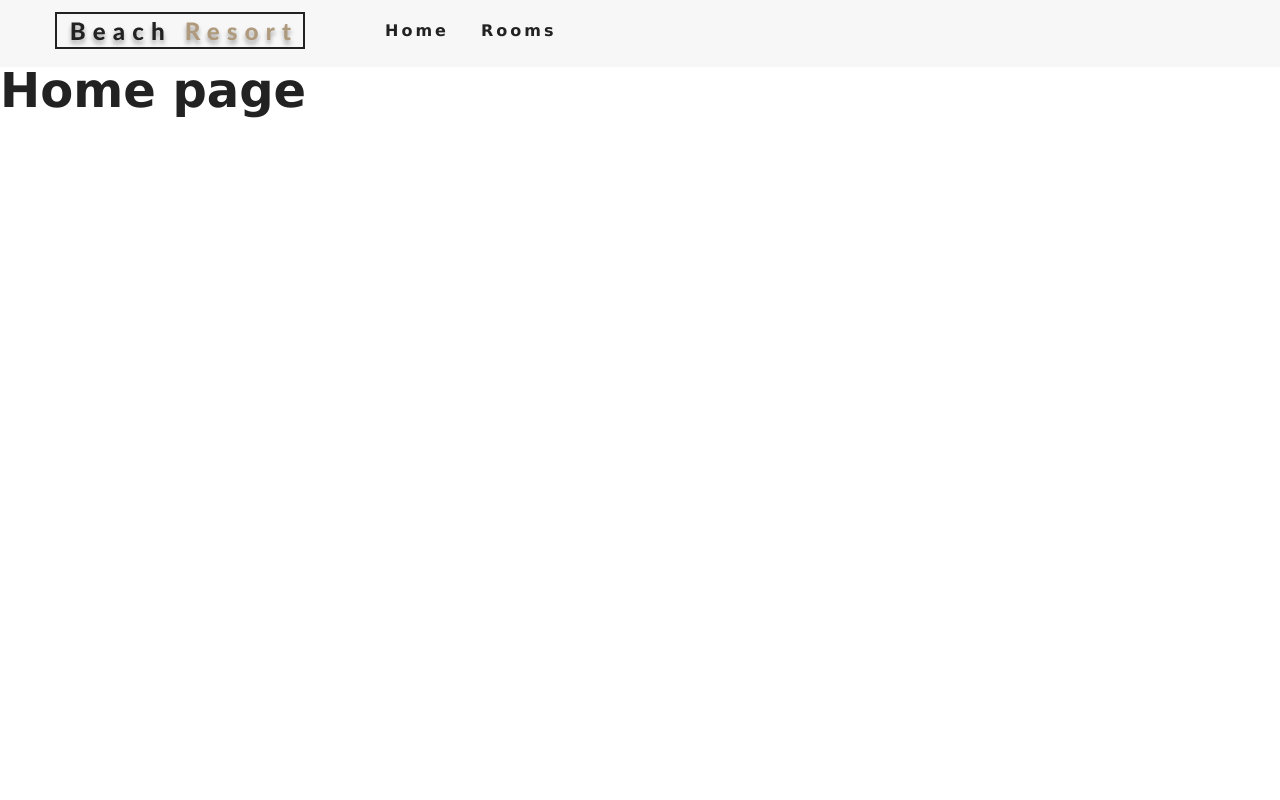
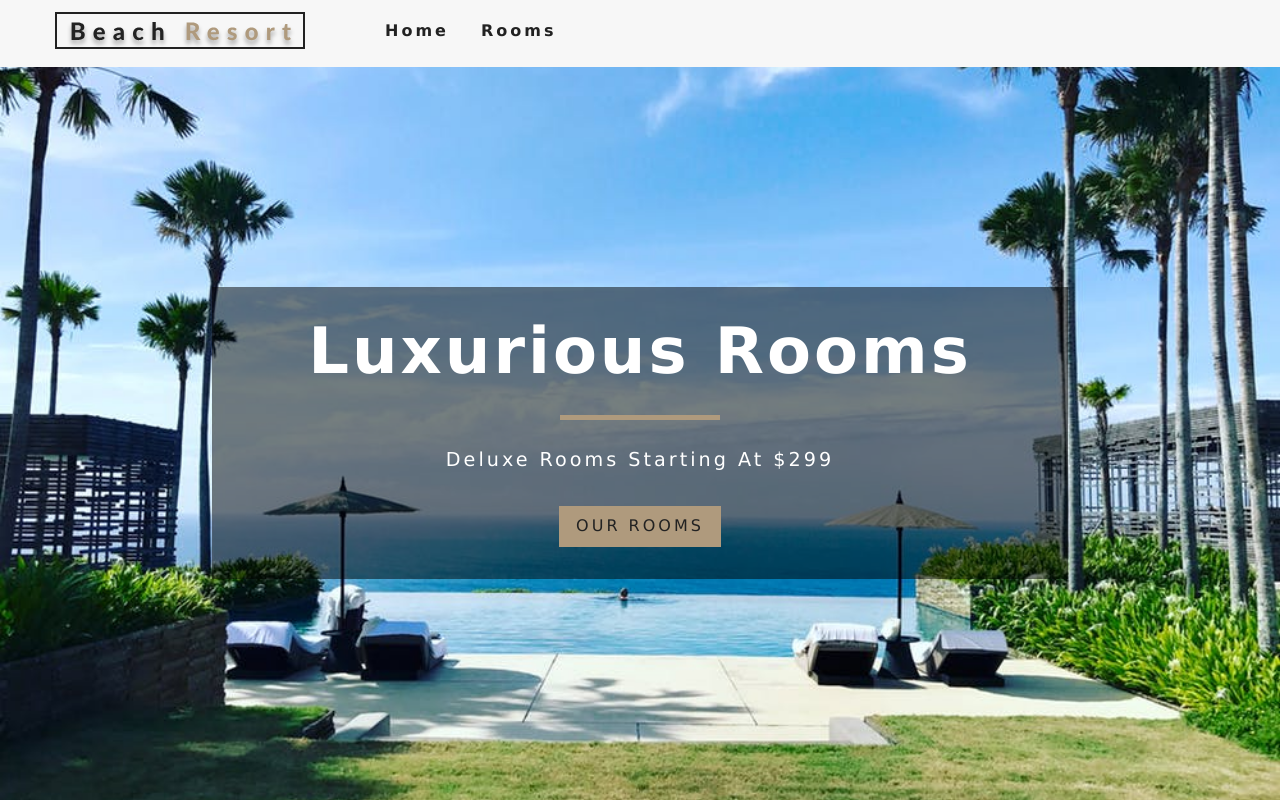
Before and after one commit to sergKenne/react-beach-booking-house-app, a React app: page / in a window 1280 px wide. Built offline with nearby package versions, Linux system fonts and the light colour scheme.

Commit message:
creatt hero and child Banner component

```diff
--- a/package.json
+++ b/package.json
@@ -19,6 +19,7 @@
     "file-loader": "^6.0.0",
     "html-webpack-plugin": "^4.3.0",
     "style-loader": "^1.2.1",
+    "url-loader": "^4.1.0",
     "webpack": "^4.44.1",
     "webpack-cli": "^3.3.12",
     "webpack-dev-server": "^3.11.0"
--- /dev/null
+++ b/src/components/Banner.js
@@ -0,0 +1,14 @@
+import React from 'react'
+
+const Banner = ({children, title, subtitle}) => {
+    return (
+        <div className="banner">
+            <h1>{title}</h1>
+            <div></div>
+            <p>{subtitle}</p>
+            {children }
+        </div>
+    )
+}
+
+export default Banner
--- /dev/null
+++ b/src/components/Hero.js
@@ -0,0 +1,10 @@
+import React from 'react'
+
+const Hero = ({children, hero}) => {
+
+    return <header className={hero}>
+            {children}
+        </header>;
+}
+
+export default Hero
--- a/src/pages/Error.js
+++ b/src/pages/Error.js
@@ -1,11 +1,16 @@
 import React from 'react';
+import Hero from '../components/Hero';
+import Banner from '../components/Banner';
+import { Link } from 'react-router-dom';
 
 const Error = () => {
-  return (
-    <div>
-      <h1>Error page</h1>
-    </div>
-  );
+  return <Hero hero="defaultHero">
+    <Banner title="404" subtitle="pagenot found">
+      <Link to="/" className="btn-primary">
+        return home
+      </Link>
+    </Banner>
+  </Hero>;
 };
 
 export default Error;
--- a/src/pages/Home.js
+++ b/src/pages/Home.js
@@ -1,11 +1,18 @@
 import React from 'react';
-
+import Hero from '../components/Hero'
+import Banner from '../components/Banner'
+import { Link } from 'react-router-dom';
 const Home = () => {
-  return (
-    <div>
-      <h1>Home page</h1>
-    </div>
-  );
+  return <Hero hero="defaultHero">
+      <Banner
+        title="Luxurious Rooms"
+        subtitle="deluxe rooms starting at $299"
+      >
+          <Link to="/rooms" className="btn-primary">
+              our Rooms
+          </Link>
+      </Banner>
+  </Hero>
 };
 
 export default Home;
--- a/src/pages/Rooms.js
+++ b/src/pages/Rooms.js
@@ -1,11 +1,18 @@
-import React from 'react'
+import React from 'react';
+import Hero from '../components/Hero';
+import Banner from '../components/Banner';
+import { Link } from 'react-router-dom';
 
 const Rooms = () => {
     return (
-        <div>
-            <h1>Rooms page</h1>
-        </div>
-    )
+      <Hero hero="roomsHero">
+        <Banner title="our rooms">
+          <Link to="/" className="btn-primary">
+            return home
+          </Link>
+        </Banner>
+      </Hero>
+    );
 }
 
 export default Rooms
--- a/src/styles/app.css
+++ b/src/styles/app.css
@@ -155,3 +155,57 @@ h6 {
   }
 }
 /* end of navbar */
+/* Hero */
+.defaultHero,
+.roomsHero {
+  min-height: calc(100vh - 66px);
+  background: url('../images/defaultBcg.jpeg') center/cover no-repeat;
+  display: flex;
+  align-items: center;
+  justify-content: center;
+}
+.roomsHero {
+  background-image: url("../images/room-2.jpeg");
+  min-height: 60vh;
+}
+/* End of Hero */
+/* Banner */
+.banner {
+  display: inline-block;
+  background: rgba(0, 0, 0, 0.5);
+  color: var(--mainWhite);
+  padding: 2rem 1rem;
+  text-align: center;
+  text-transform: capitalize;
+  letter-spacing: var(--mainSpacing);
+}
+.banner h1 {
+  font-size: 2.5rem;
+}
+.banner div {
+  width: 10rem;
+  height: 5px;
+  background: var(--primaryColor);
+  margin: 1.7rem auto;
+}
+.banner p {
+  font-size: 1.2rem;
+  margin-bottom: 2rem;
+}
+@media screen and (min-width: 576px) {
+  .banner {
+    padding: 2rem 3rem;
+  }
+  .banner h1 {
+    font-size: 3rem;
+  }
+}
+@media screen and (min-width: 992px) {
+  .banner {
+    padding: 2rem 6rem;
+  }
+  .banner h1 {
+    font-size: 4rem;
+  }
+}
+/* End of Banner */
--- a/webpack.config.js
+++ b/webpack.config.js
@@ -3,8 +3,7 @@ const HtmlWebpackPlugin = require('html-webpack-plugin');
 const htmlPlugin = new HtmlWebpackPlugin({
     template: "./src/index.html",
     filename: "./index.html"
-})
-
+});
 
 module.exports = {
   entry: './src/index.js',
@@ -27,11 +26,18 @@ module.exports = {
         use: ['style-loader', 'css-loader'],
       },
       {
-        test: /\.(png|svg|jpg|gif)$/,
-        use: [
-           'file-loader',
-        ],
-       },
+        test: /\.(jpeg|png|svg|jpg|gif)$/i,
+        //use: ['file-loader'],
+        loader: 'file-loader',
+        options: {
+          name: '[name].[ext]',
+          outputPath: 'images',
+          publicPath: 'images',
+          emitFile: true,
+          esModule: false
+        }
+
+      },
     ],
   },
   devServer: {
```
Also changed, not shown: src/components/Navbar.js (+7 -8 lines), 4 other files (tests, documents, lock files or other folders).
